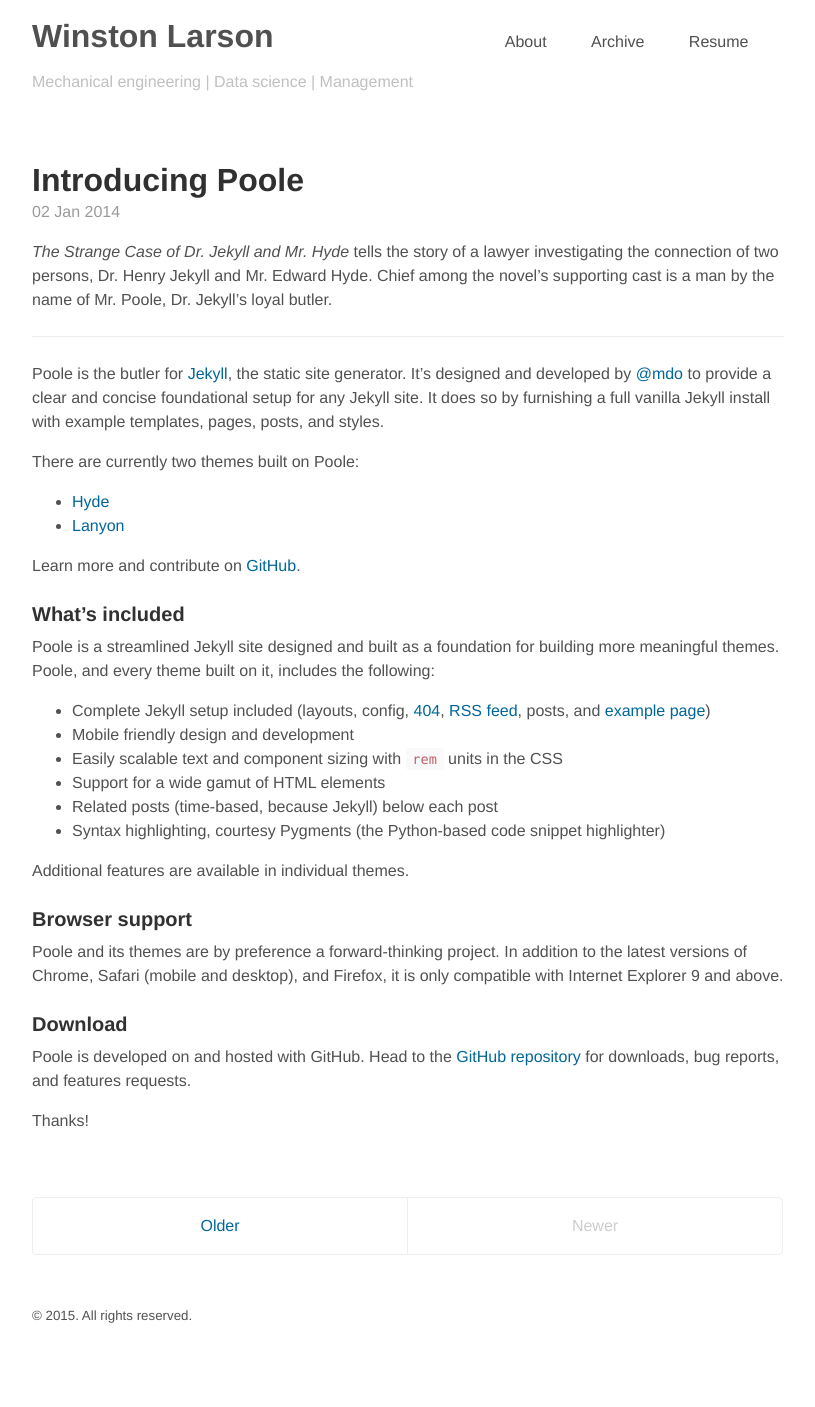
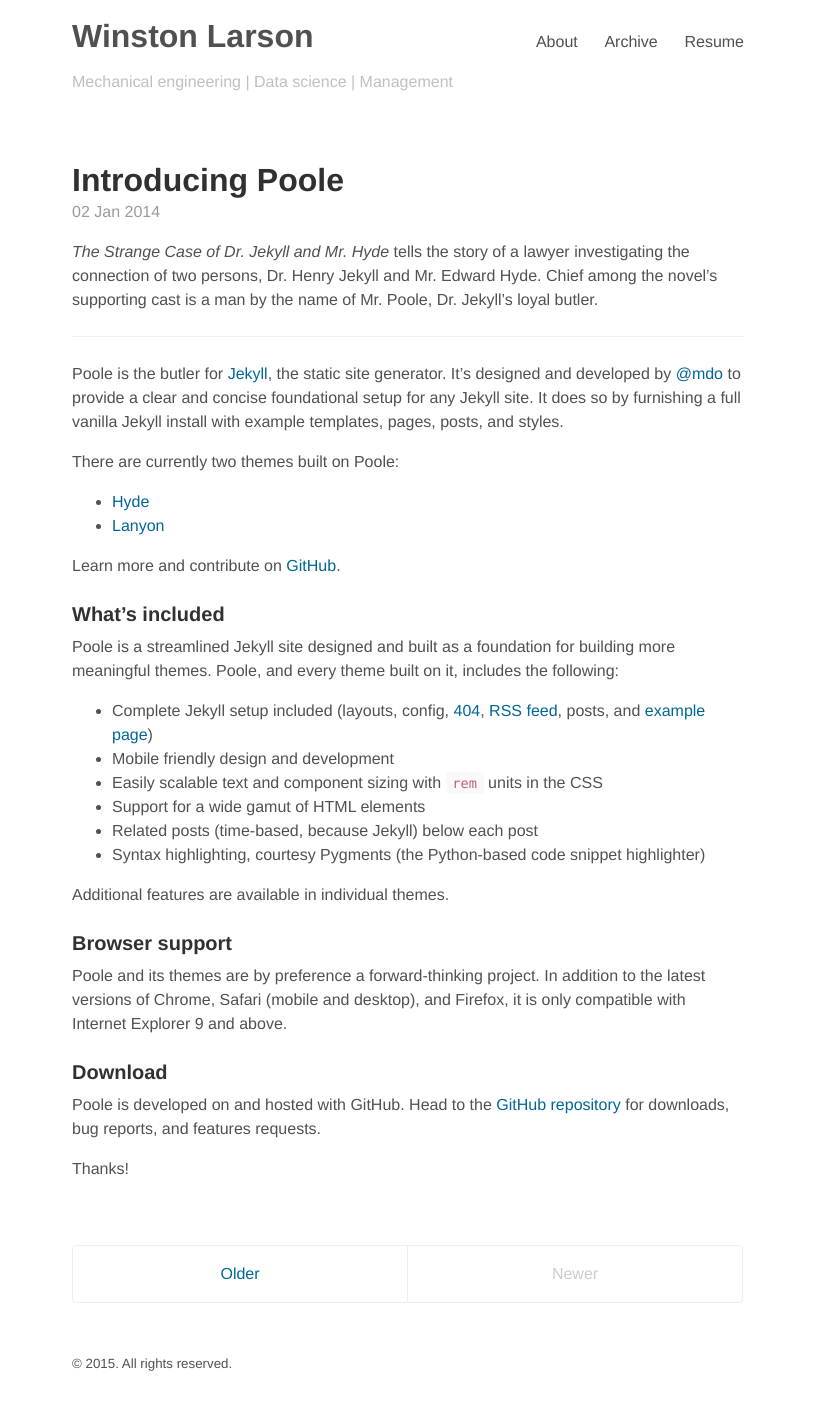
Before and after one commit to winstonlarson/old_website, a Jekyll site: the page built from index.html, in a window 1280 px wide. Shown: the whole page, without its empty margins (232-1047 px from the left). Built offline with Jekyll 4.4.1, drawn with Linux system fonts in a browser that asks for light colours; the list of posts is cut into pages by our own code; before the commit the page ends 1359 px from its top, so only the background shows below that.

Commit message:
Fixed layouts
and rebuilt

```diff
--- a/_layouts/default.html
+++ b/_layouts/default.html
@@ -11,7 +11,7 @@
           <a href="/" title="Home">{{ site.title }}</a>
           <div style="float: right;">
           {% for page in site.pages_list %}
-            <small><a href="{{ page[1]  }}">{{ page[0] }}</a></small>&nbsp;&nbsp;&nbsp;&nbsp;
+            <small>&nbsp;&nbsp;&nbsp;&nbsp;<a href="{{ page[1]  }}">{{ page[0] }}</a></small>
           {% endfor %}
           </div>
 
--- a/_sass/_layout.scss
+++ b/_sass/_layout.scss
@@ -3,7 +3,7 @@
 // Styles for managing the structural hierarchy of the site.
 
 .container {
-  max-width: 50rem;
+  max-width: 45rem;
   padding-left:  1.5rem;
   padding-right: 1.5rem;
   margin-left:  auto;
```
Also changed, not shown: 10 other files.
